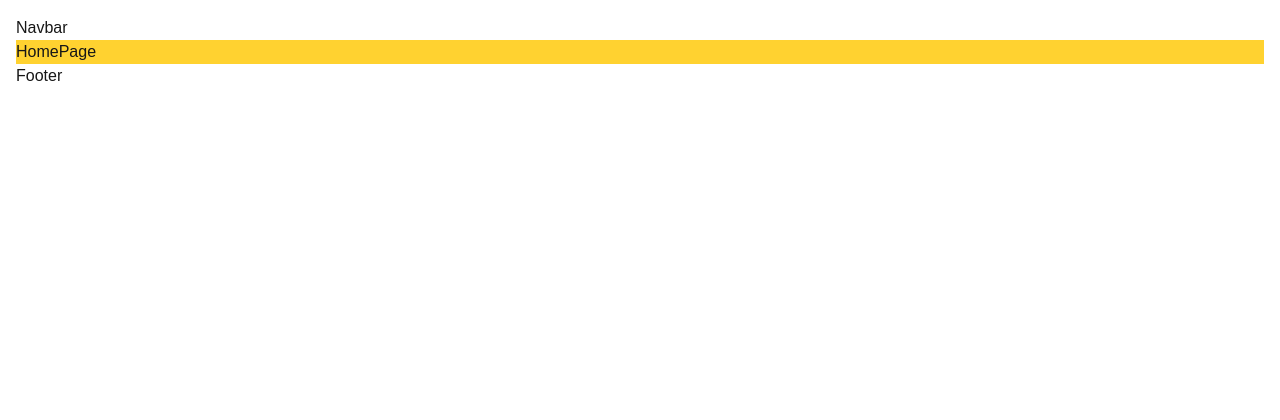
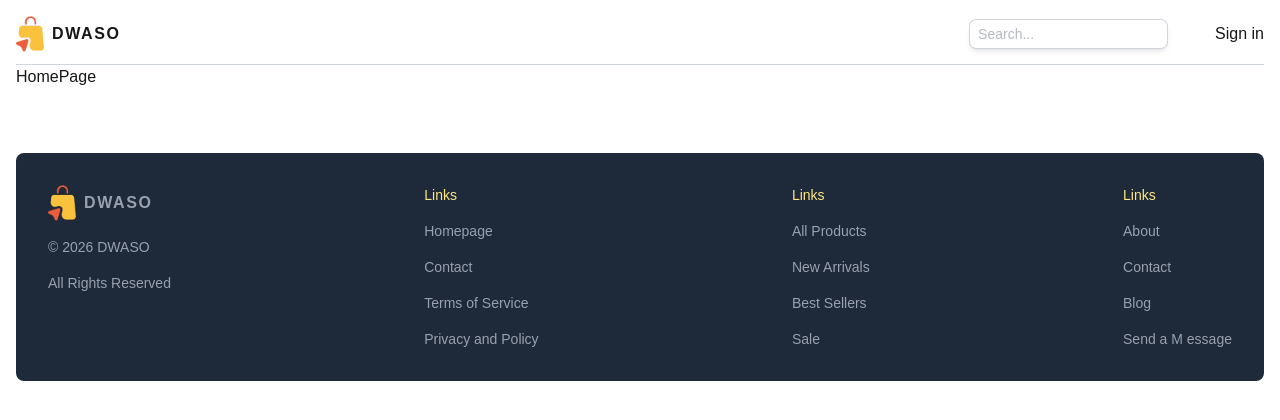
Before and after one commit to M-ute/dwaso, a Next.js app: page / in a window 1280 px wide. Shown: the top 420 px of the page. Built offline with nearby package versions, Linux system fonts and the light colour scheme.

Commit message:
footer phase 1  done

```diff
--- a/app/page.tsx
+++ b/app/page.tsx
@@ -1,6 +1,6 @@
 const Homepage = () => {
   return (
-    <div className='bg-amber-300'>HomePage</div>
+    <div className=" ">HomePage</div>
   )
 }
 
--- a/components/Footer.tsx
+++ b/components/Footer.tsx
@@ -1,6 +1,51 @@
+import Image from "next/image"
+import Link from "next/link"
+
 const Footer = () => {
     return (
-        <div className="">Footer</div>
+        <div className="mt-16 flex flex-col items-center md:flex-row md:items-start md:justify-between md:gap-0 gap-8  rounded-lg bg-gray-800 p-8">
+            {/*SECTIONS*/}
+            {/*FIRST SECTION*/}
+            <div className="flex flex-col items-center  md:items-start gap-4 ">
+                <Link href="/" className="flex items-center">
+                    <Image
+                        src="/logo.png"
+                        alt="Dwaso"
+                        width={36}
+                        height={36}
+                    />
+                    <p className=" md:block  text-md font-bold tracking-widest text-gray-400">
+                        DWASO
+                    </p>
+                </Link>
+                <p className="text-sm text-gray-400">© 2026 DWASO</p>
+                <p className="text-sm text-gray-400">All Rights Reserved</p>
+            </div>
+            {/*SECOND SECTION*/}
+            <div className="flex flex-col text-sm text-gray-400 items-center  md:items-start gap-4 ">
+                <p className="text-sm text-amber-200">Links</p>
+                <Link href="/">Homepage</Link>
+                <Link href="/">Contact</Link>
+                <Link href="/">Terms of Service</Link>
+                <Link href="/">Privacy and Policy</Link>
+            </div>
+
+            <div className="flex flex-col text-sm text-gray-400 items-center md:items-start gap-4 ">
+                <p className="text-sm text-amber-200">Links</p>
+                <Link href="/">All Products</Link>
+                <Link href="/">New Arrivals</Link>
+                <Link href="/">Best Sellers</Link>
+                <Link href="/">Sale</Link>
+            </div>
+
+            <div className="flex flex-col text-sm text-gray-400 items-center md:items-start gap-4 ">
+                <p className="text-sm text-amber-200">Links</p>
+                <Link href="/">About</Link>
+                <Link href="/">Contact</Link>
+                <Link href="/">Blog</Link>
+                <Link href="/">Send a M essage</Link>
+            </div>
+        </div>
     )
 }
 
--- a/components/Navbar.tsx
+++ b/components/Navbar.tsx
@@ -1,6 +1,34 @@
+import Image from "next/image"
+import Link from "next/link"
+import SearchBar from "./SearchBar"
+
 const Navbar = () => {
     return (
-        <div className="">Navbar</div>
+        <nav className="w-full flex items-center justify-between border-b border-gray-300 pb-3 ">
+            {/*LEFT*/}
+            <Link href="/" className="flex items-center">
+                <Image
+                    src="/logo.png"
+                    alt="Dwaso"
+                    width={36}
+                    height={36}
+                    className="w-6 h-6 md:w-9 md:h-9"
+                />
+                <p className=" md:block  text-md font-extrabold tracking-widest">DWASO </p>
+            </Link>
+
+            {/*RIGHT*/}
+            <div className="flex items-center gap-6  ">
+                <SearchBar/>
+                <Link href="/">
+                    {/*Remove these comments afterr installing Lucid-react*/}
+                    {/* <Home className="w-4 h-4 text-gray-600"/> */}
+                </Link>
+                {/* <Bell className="w-4 h-4 text-gray-600"/> */}
+                {/* <ShoppingCart className="w-4 h-4 text-gray-600"/> */}
+                <Link href="/login ">Sign in</Link>
+            </div>
+        </nav>
     )
 }
 
--- /dev/null
+++ b/components/SearchBar.tsx
@@ -0,0 +1,11 @@
+const SearchBar = () => {
+    return (
+        <div className=" sm:flex hidden items-center gap-2 rounded-md ring-1 ring-gray-300 px-2 py-1 shadow-md">
+            {/*Import lucide-react and use it here. delete comment after installation*/}
+             {/*<Search className="w-4 h-4 text-gray-5 00">*/}
+             <input id="search" placeholder="Search..." className="text-sm outline-0 text-gray-500"/>
+        </div>
+    )
+}
+
+export default SearchBar
```
